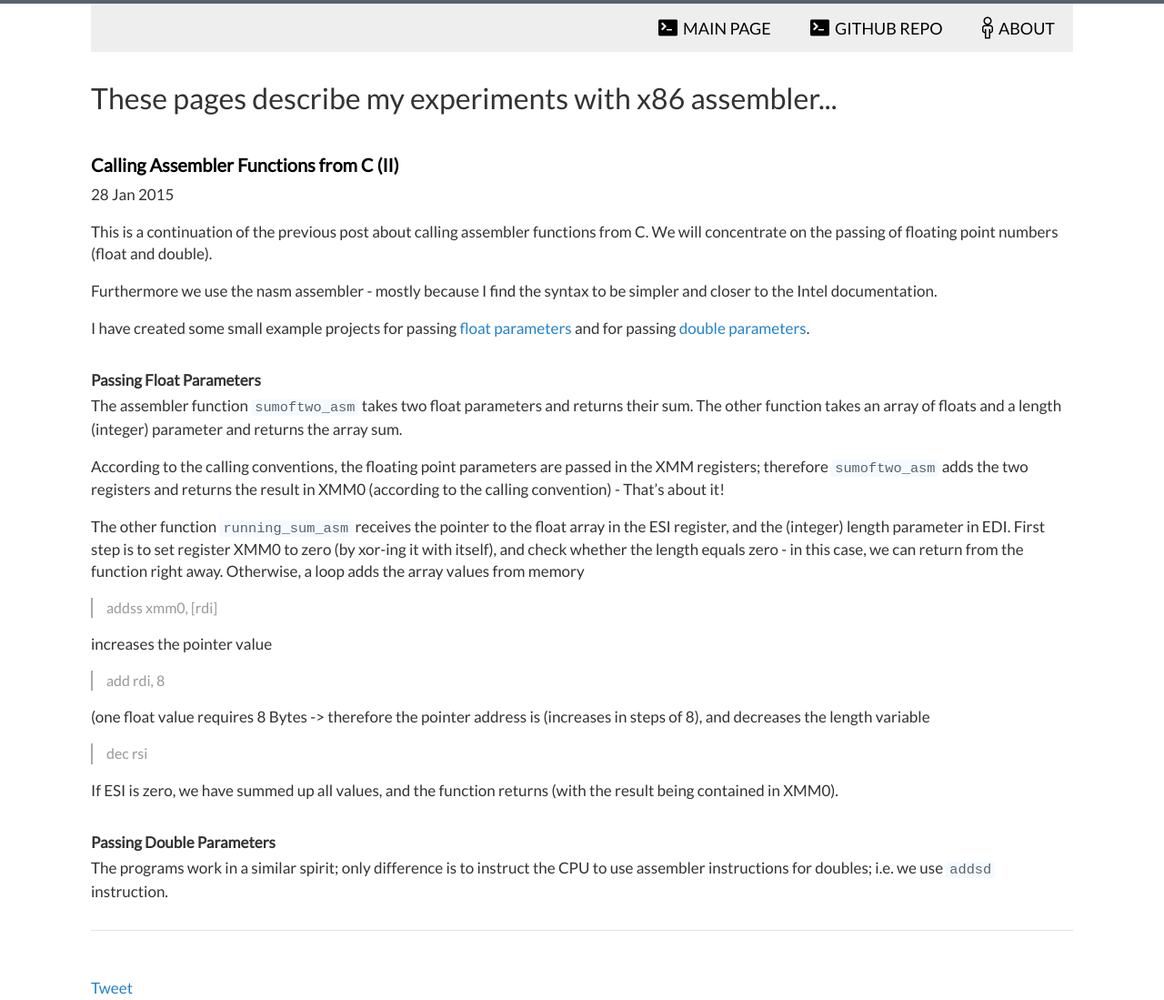
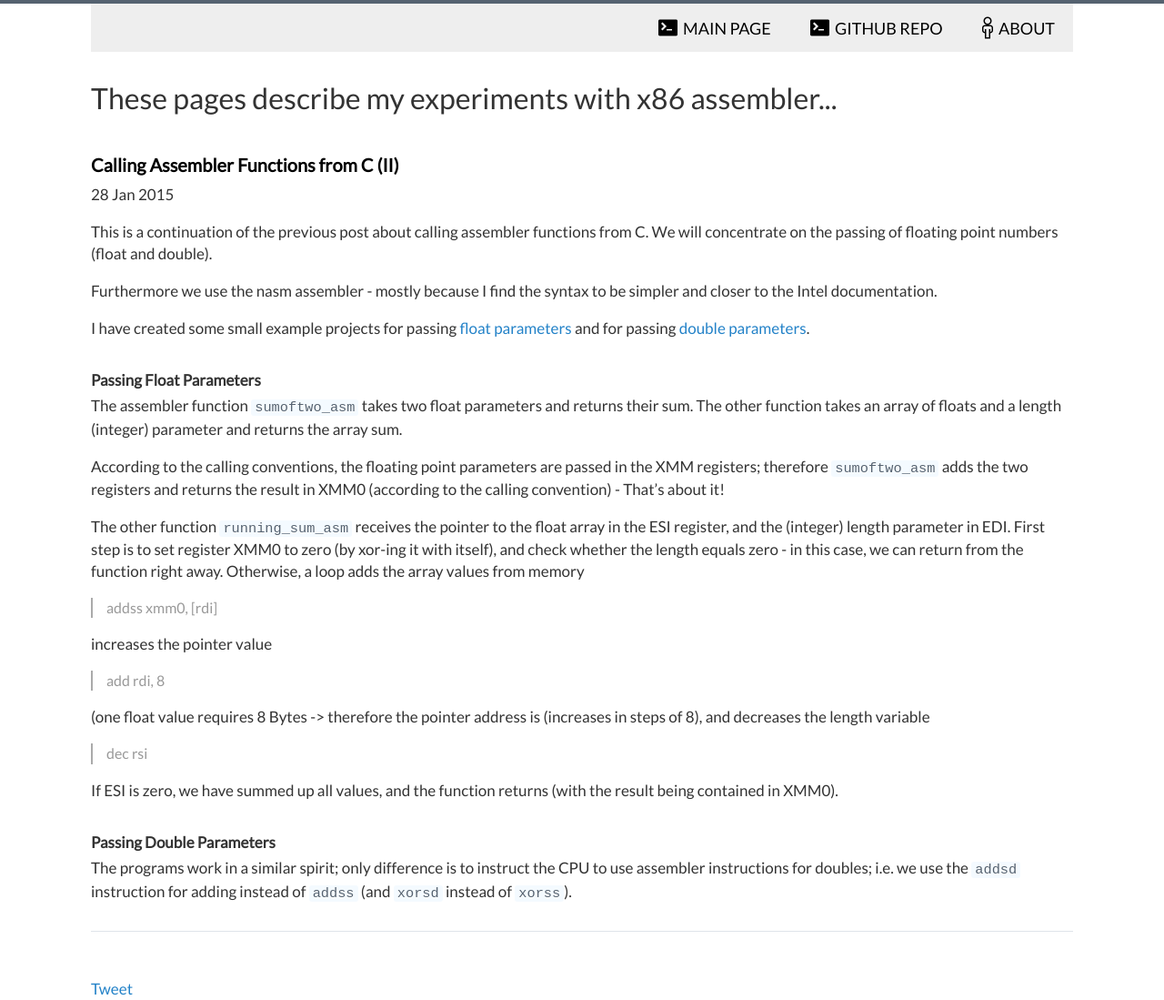
Before and after one commit to ClemensFMN/asm-stuff, a Jekyll site: the page built from _posts/2015-02-06-Calling-Assember-2.md, in a window 1280 px wide. Shown: the whole page at 91% size. Built offline with Jekyll 4.4.1, drawn with Linux system fonts in a browser that asks for light colours; Markdown is read by kramdown in place of the engine named in the settings; comment, search, counter and statistics services are not loaded.

Commit message:
error correction

```diff
--- a/_posts/2015-02-06-Calling-Assember-2.md
+++ b/_posts/2015-02-06-Calling-Assember-2.md
@@ -50,4 +50,5 @@ the result being contained in XMM0).
 ### Passing Double Parameters ###
 
 The programs work in a similar spirit; only difference is to instruct the CPU
-to use assembler instructions for doubles; i.e. we use `addsd` instruction.
+to use assembler instructions for doubles; i.e. we use the `addsd` instruction
+for adding instead of `addss` (and `xorsd` instead of `xorss`).
```
